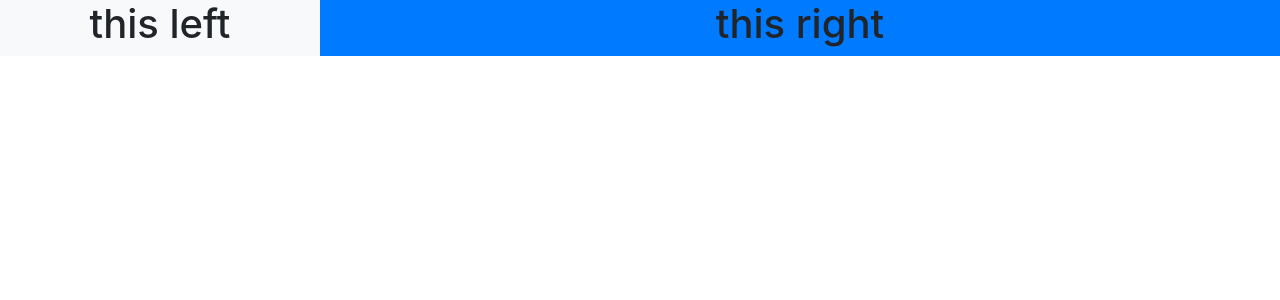
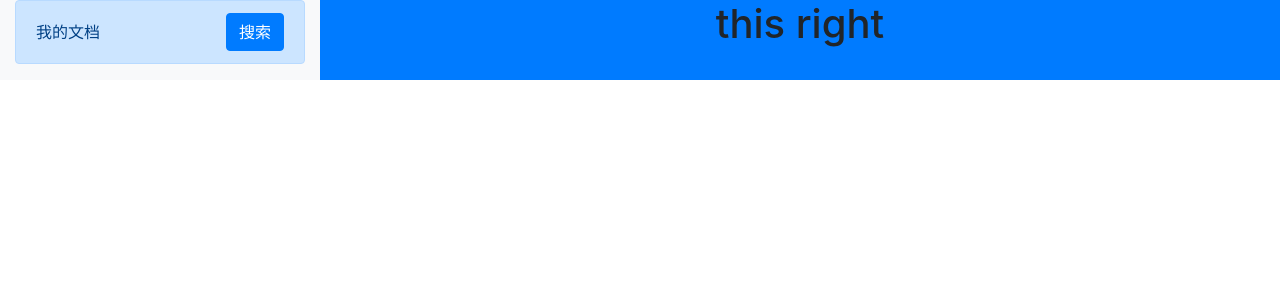
Before and after one commit to iwindy/cloud-doc, a React (Create React App) app: page / in a window 1280 px wide. Shown: the top 300 px of the page. Built offline with nearby package versions, Linux system fonts and the light colour scheme.

Commit message:
左边搜索基本样式

```diff
--- a/src/App.js
+++ b/src/App.js
@@ -1,13 +1,14 @@
-import React from 'react';
-import './App.css';
-import 'bootstrap/dist/css/bootstrap.min.css'
+import React from "react";
+import "./App.css";
+import "bootstrap/dist/css/bootstrap.min.css";
+import FileSearch from "./components/FilelSearch";
 
 function App() {
   return (
-    <div className="App container-fluid" >
+    <div className="App container-fluid">
       <div className="row">
         <div className="col-3 bg-light left-panel">
-          <h1>this left</h1>
+          <FileSearch title="我的文档" onFileSearch={() => {}} />
         </div>
         <div className="col-9 bg-primary right-panel">
           <h1>this right</h1>
--- a/src/components/FilelSearch.js
+++ b/src/components/FilelSearch.js
@@ -1,6 +1,48 @@
-import React from "react"
+import React, { useState } from "react";
 
-const FileSearch = () => {
-    const [inputActive, setInputActive] = useState(false);
-    const [value, setInputActive] = useState(false);
-}
+const FileSearch = ({ title, onFileSearch }) => {
+  const [inputActive, setInputActive] = useState(false);
+  const [value, setValue] = useState("");
+
+  return (
+    <div className="alert alert-primary">
+      {!inputActive && (
+        <div className="d-flex justify-content-between align-items-center">
+          <span>{title}</span>
+          <button
+            type="button"
+            className="btn btn-primary"
+            onClick={() => {
+              setInputActive(true);
+            }}
+          >
+            搜索
+          </button>
+        </div>
+      )}
+      {inputActive && (
+        <div className="row">
+          <input
+            type="text"
+            className="form-control col-8"
+            value={value}
+            onChange={(e) => {
+              setValue(e.target.value);
+            }}
+          />
+          <button
+            type="button"
+            className="btn btn-primary col-4"
+            onClick={() => {
+              setInputActive(false);
+            }}
+          >
+            关闭
+          </button>
+        </div>
+      )}
+    </div>
+  );
+};
+
+export default FileSearch;
```
